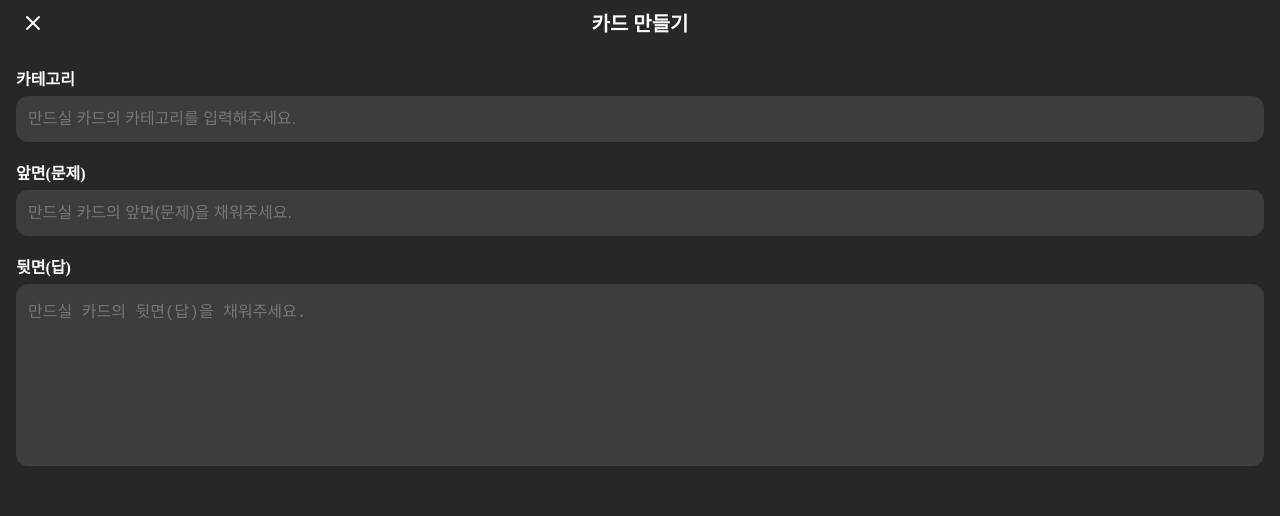
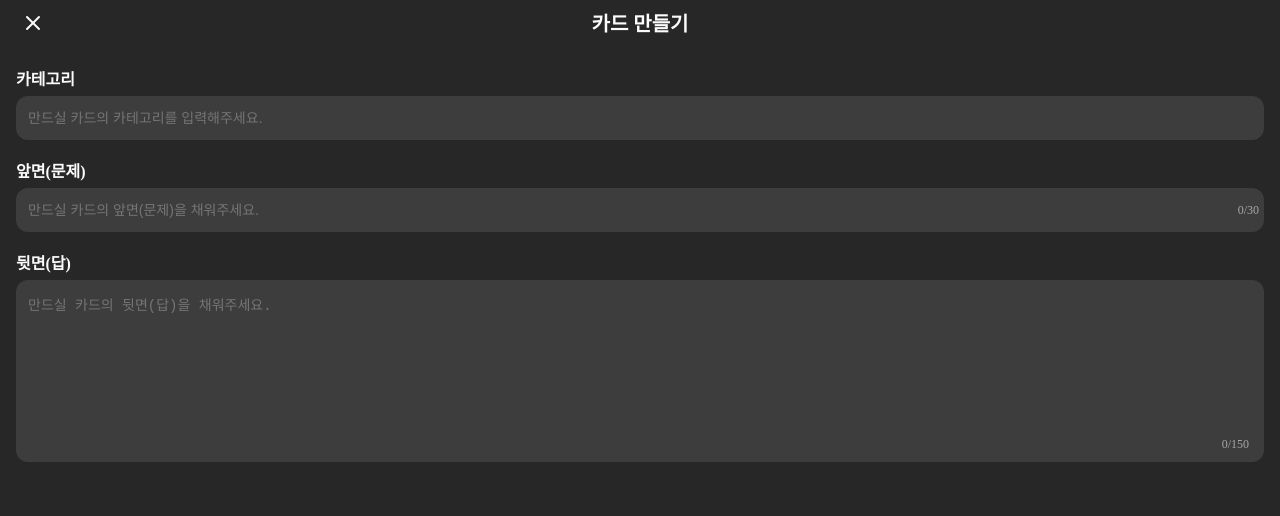
Before and after one commit to code-flash-card/code-flash-card, a React (Vite) app in the folder frontend/code-flash-card/: page /flashcard/makecard in a window 1280 px wide. Shown: the top 516 px of the page. Built offline with nearby package versions, Linux system fonts and the light colour scheme.

Commit message:
[feat] 카드생성 로직 정제, input 버그 수정, input 입력개수 기능 추가

```diff
--- a/frontend/code-flash-card/src/main/MakeCard.tsx
+++ b/frontend/code-flash-card/src/main/MakeCard.tsx
@@ -110,6 +110,23 @@ const isShowModalEnabled = (state: UIState): boolean => {
     state.hashtagInputValue !== ""
   );
 };
+
+const FORWARD_MAX_LENGTH = 30;
+const BACKWARD_MAX_LENGTH = 150;
+
+interface HashTagFromServer {
+  cardHashtagId: number;
+  name: string;
+}
+interface CardFromServer {
+  cardId: number;
+  explain: string;
+  answer: string;
+  viewCount: number;
+  hashtags: HashTagFromServer[];
+}
+
+
 /** 카드 컴포넌트 */
 const MakeCard = () => {
   const [cardInfo, dispatch] = useReducer(makeCardReducer, {
@@ -118,26 +135,37 @@ const MakeCard = () => {
     backwardInput: "",
     summitState: "disableSubmit",
   });
+  const [submitState,setSubmitState] = useState<'idle'|'onSubmitting'>('idle')
+  const navigation = useNavigate();
+  const hideModal = () => {
+    setIsShowModal(false);
+  };
 
   const [isShowModal, setIsShowModal] = useState(false);
-  const onSubmit = (e: React.FormEvent<HTMLFormElement>) => {
+  const onSubmit = async (e: React.FormEvent<HTMLFormElement>) => {
     e.preventDefault();
-
+    setSubmitState('onSubmitting')
     if (cardInfo.summitState === 'enableSubmit') {
-      fetch("https://weareboard.kr/teosp/v1/card", {
+      try {
+        const res = await fetch("https://weareboard.kr/teosp/v1/card", {
           method: "POST",
           headers: {
             "Content-Type": "application/json"
           },
           body: JSON.stringify(cardInfo.form)
         })
+        if (res.ok) {
+          const data = await res.json() as CardFromServer
+          navigation(`/makecard/${data.cardId}/done`)
+        }else{
+          alert('카드 생성에 실패했습니다.')
         }
-  };
-  const navigation = useNavigate();
-  const hideModal = () => {
-    setIsShowModal(false);
-  };
-
+      } catch (e) {
+        alert('알 수 없는 문제가 발생했습니다.')
+      }
+      setSubmitState('idle')
+    }
+  }
   return (
     <>
       <Styled.MakeCardContainer>
@@ -160,9 +188,11 @@ const MakeCard = () => {
         <Styled.MakeCardForm onSubmit={onSubmit}>
           <Styled.InputContainer>
             <p>카테고리</p>
+            <div>
+
             <input
               type="text"
-              maxLength={15}
+              maxLength={FORWARD_MAX_LENGTH}
               value={cardInfo.hashtagInputValue}
               onChange={(e) => {
                 const value = e.target.value;
@@ -170,51 +200,62 @@ const MakeCard = () => {
               }}
               placeholder="만드실 카드의 카테고리를 입력해주세요."
             />
+            </div>
           </Styled.InputContainer>
           <Styled.InputContainer>
             <p>앞면(문제)</p>
+            <div style={{position:'relative',display:'flex', alignItems:'center'}}>
             <input
               type="text"
               value={cardInfo.forwardInput}
               onChange={(e) => {
                 const value = e.target.value;
-                let slicedValue;
-                if (value.length > 15) {
-                  slicedValue = value.substring(0, 15)
-                  console.log(slicedValue, value);
+
+                if (value.length > FORWARD_MAX_LENGTH) {
+                  return
                 }
-                dispatch({ type: "INPUT_FORWARD", value: slicedValue ?? undefined });
+
+                dispatch({ type: "INPUT_FORWARD", value: value  });
               }}
-              // onInput={(e) => {
-              //   const value = e.target.value;
-              //   if (value.length > 15) {
-              //     value = value.substr(0, 15)
-              //   }
-              //   console.log(e.target.value)
-              // }}
               placeholder="만드실 카드의 앞면(문제)을 채워주세요."
             />
+              <span style={{
+                  position:'absolute',
+                  right:5,
+                  color:(cardInfo?.forwardInput?.length ?? 0) ===FORWARD_MAX_LENGTH ? '#F0474B':'#A8A8A8',
+                  fontSize:12
+                }}>{cardInfo?.forwardInput?.length ?? 0}/{FORWARD_MAX_LENGTH}</span>
+            </div>
           </Styled.InputContainer>
           <Styled.InputContainer>
             <p>뒷면(답)</p>
+            <div style={{position:'relative'}}>
+
             <textarea
-              maxLength={150}
+              maxLength={BACKWARD_MAX_LENGTH}
               value={cardInfo.backwardInput}
               onChange={(e) => {
                 const value = e.target.value;
-                let slicedValue;
-                if (value.length > 150) {
-                  slicedValue = value.substring(0, 150)
-                  console.log(slicedValue, value);
+                if (value.length > BACKWARD_MAX_LENGTH) {
+                  return
                 }
-                dispatch({ type: "INPUT_BACKWARD", value: slicedValue ?? undefined });
+                dispatch({ type: "INPUT_BACKWARD", value: value  });
               }}
               placeholder="만드실 카드의 뒷면(답)을 채워주세요."
             />
+              <span style={{
+                position:'absolute',
+                right:15,
+                bottom:15,
+                color:(cardInfo?.backwardInput?.length ?? 0) ===BACKWARD_MAX_LENGTH ? '#F0474B':'#A8A8A8',
+                fontSize:12
+              }}>{cardInfo?.backwardInput?.length ?? 0}/{BACKWARD_MAX_LENGTH}</span>
+
+            </div>
           </Styled.InputContainer>
           <Styled.SubmitButton
             type="submit"
-            disabled={cardInfo.summitState === "disableSubmit"}
+            disabled={cardInfo.summitState === "disableSubmit" || submitState==='onSubmitting'}
           >
             카드 만들기
           </Styled.SubmitButton>
@@ -277,11 +318,11 @@ const InputContainer = styled.div`
   input {
     width: calc(100% - 24px);
     padding: 14px 12px;
-    font-size: 16px;
+    font-size: 14px;
     background-color: #3d3d3d;
     border: 0;
     border-radius: 12px;
-
+    color:#fcfcfc;
     :focus {
       outline: none;
     }
@@ -291,11 +332,12 @@ const InputContainer = styled.div`
     width: calc(100% - 24px);
     height: 154px;
     padding: 14px 12px;
-    font-size: 16px;
+    font-size: 14px;
     background-color: #3d3d3d;
     border: 0;
     border-radius: 12px;
     resize: none;
+    color:#fcfcfc;
 
     :focus {
       outline: none;
```
Lines whose indentation alone changed are shown as unchanged.
